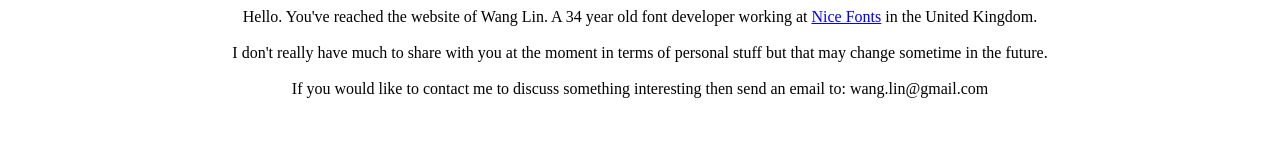
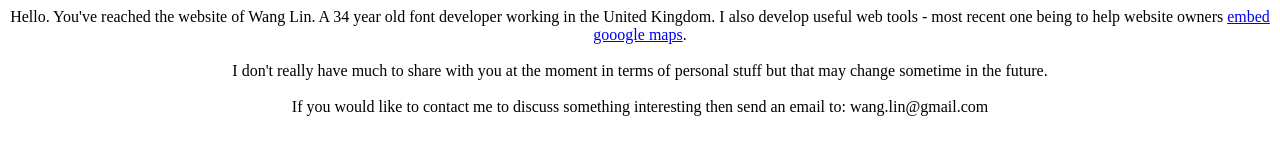
Before and after one commit to bleepybloop/hackz.github.io, a plain HTML site: page index.html in a window 1280 px wide. Drawn offline with Linux system fonts and the light colour scheme.

Commit message:
Update index.html

```diff
--- a/index.html
+++ b/index.html
@@ -2,7 +2,7 @@
 <html>
 <title>Wang Lin</title>
 <body>
-<div align="center">Hello. You've reached the website of Wang Lin. A 34 year old font developer working at <a href="https://nicefonts.com">Nice Fonts</a> in the United Kingdom.</div>
+<div align="center">Hello. You've reached the website of Wang Lin. A 34 year old font developer working in the United Kingdom. I also develop useful web tools - most recent one being to help website owners <a href="https://knowcookies.com/embed-google-maps/">embed gooogle maps</a>.</div>
   <br><div align="center">
   I don't really have much to share with you at the moment in terms of personal stuff but that may change sometime in the future.</div><br>
 <div align="center">If you would like to contact me to discuss something interesting then send an email to: wang.lin@gmail.com</div>
```
